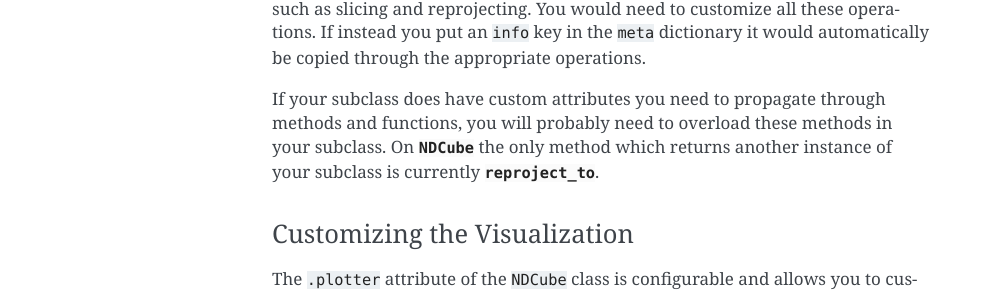
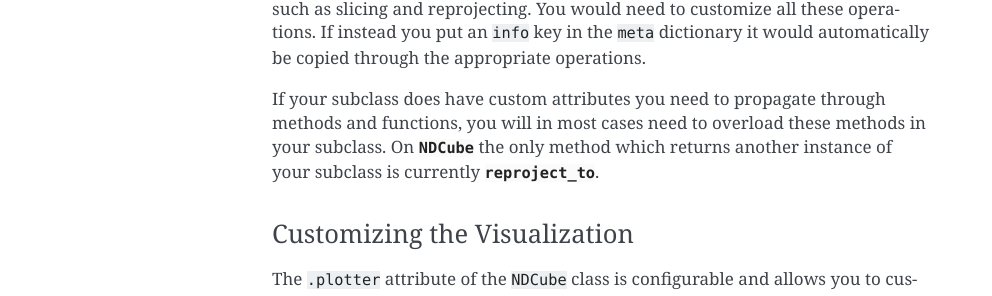
Before and after one commit to sunpy/ndcube, a Sphinx documentation site: the page built from docs/extending_ndcube.rst, in a window 1280 px wide. Shown: the part 1199-1495 px from the top of the page, without its empty margins (148-1140 px from the left). Built offline with Sphinx 7.4.7, drawn with Linux system fonts in a browser that asks for light colours; the version number could not be read and is left out.

Commit message:
Update docs/extending_ndcube.rst
Co-authored-by: Derek Homeier <dhomeie@gwdg.de>

```diff
--- a/docs/extending_ndcube.rst
+++ b/docs/extending_ndcube.rst
@@ -41,7 +41,7 @@ For instance if your class has a special property ``.info`` it would not automat
 You would need to customize all these operations.
 If instead you put an ``info`` key in the ``meta`` dictionary it would automatically be copied through the appropriate operations.
 
-If your subclass does have custom attributes you need to propagate through methods and functions, you will probably need to overload these methods in your subclass.
+If your subclass does have custom attributes you need to propagate through methods and functions, you will in most cases need to overload these methods in your subclass.
 On `.NDCube` the only method which returns another instance of your subclass is currently `~.NDCube.reproject_to`.
 
 
```
